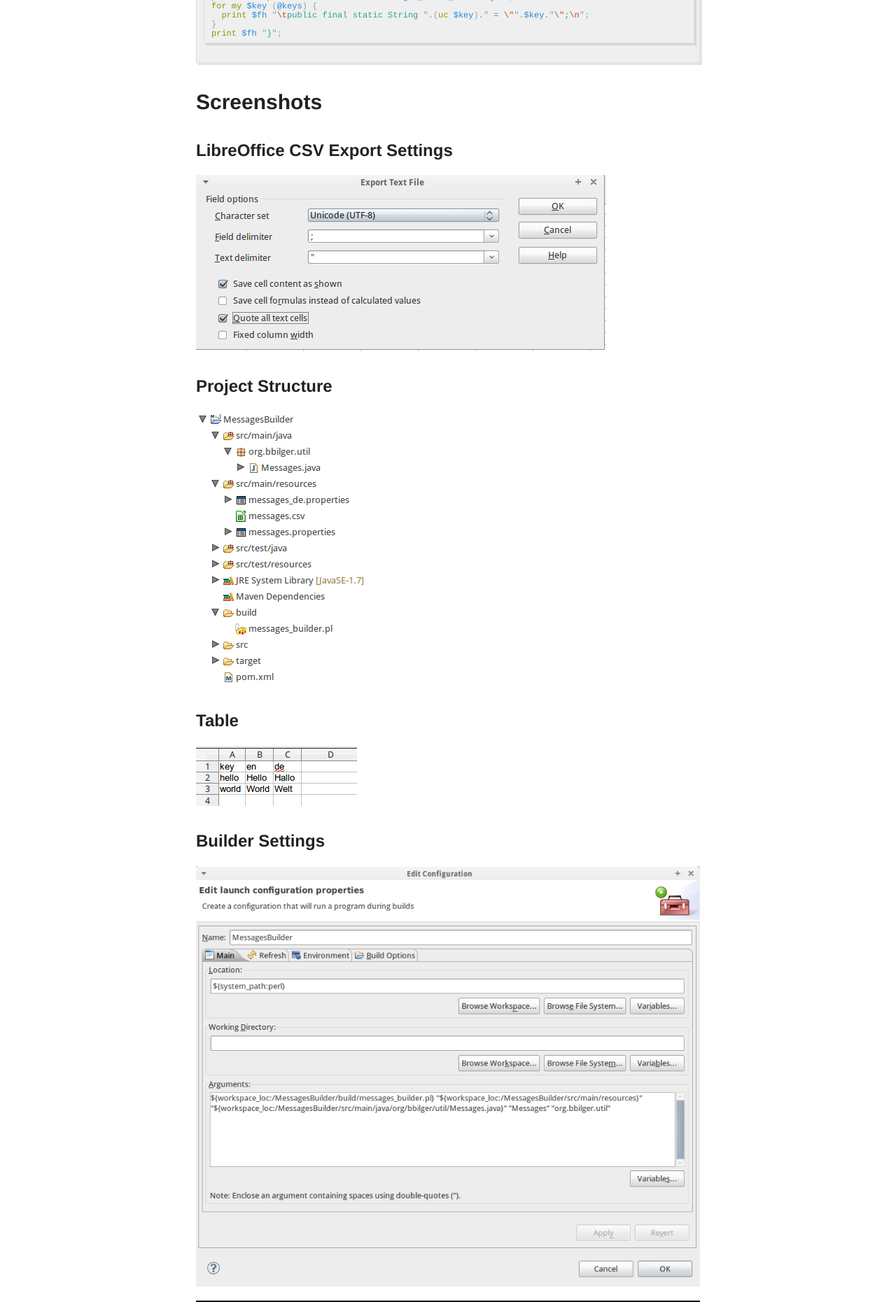
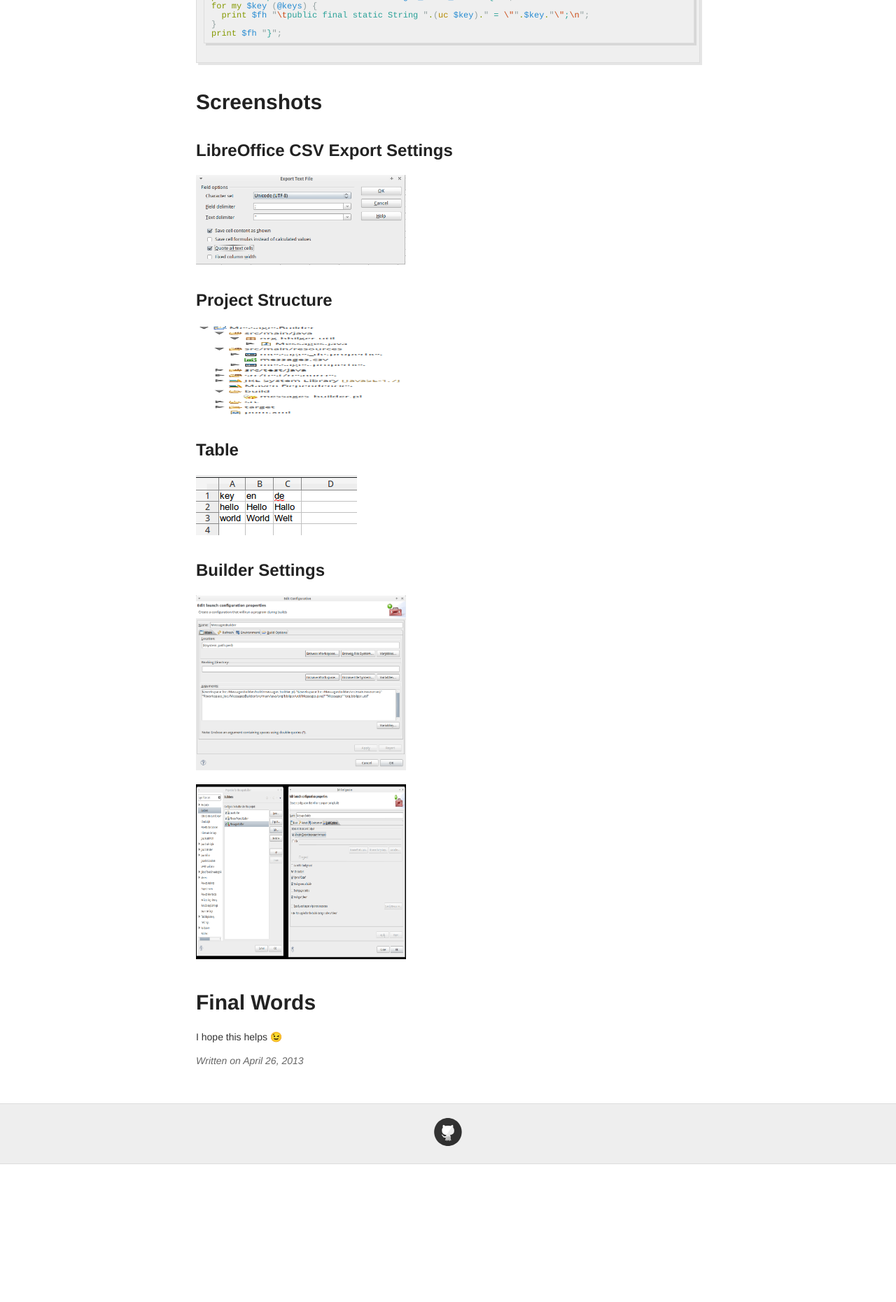
Before and after one commit to bbilger/yabapal, a Jekyll site: the page built from _posts/2013-04-26-generate-messages-properties-and-messages_xx-properties-from-csv.md, in a window 1280 px wide. Shown: the part 3872-5733 px from the top of the page at 70% size. Built offline with Jekyll 4.4.1, drawn with Linux system fonts in a browser that asks for light colours; after the commit the page ends 5536 px from its top, so only the background shows below that.

Commit message:
fix image sizes

```diff
--- a/_posts/2013-04-26-generate-messages-properties-and-messages_xx-properties-from-csv.md
+++ b/_posts/2013-04-26-generate-messages-properties-and-messages_xx-properties-from-csv.md
@@ -39,7 +39,7 @@ To make sure that we are on the same page, here's an example:
 
 ##### messages.csv
 
-![table]({{ site.baseurl }}/images/posts/2013/04/table.png)
+[<img width="230" height="86" alt="table" src="{{ site.baseurl }}/images/posts/2013/04/table.png"/>]({{ site.baseurl }}/images/posts/2013/04/table.png)
 
 or rather
 
@@ -197,21 +197,21 @@ print $fh "}";
 
 ## LibreOffice CSV Export Settings
 
-![libre office csv export]({{ site.baseurl }}/images/posts/2013/04/libre_office_csv_export.png)
+[<img width="300" height="129" alt="Libre Office CSV Export" src="{{ site.baseurl }}/images/posts/2013/04/libre_office_csv_export.png"/>]({{ site.baseurl }}/images/posts/2013/04/libre_office_csv_export.png)
 
 ## Project Structure
 
-![project structure]({{ site.baseurl }}/images/posts/2013/04/project_structure.png)
+[<img width="300" height="129" alt="project structure" src="{{ site.baseurl }}/images/posts/2013/04/project_structure.png"/>]({{ site.baseurl }}/images/posts/2013/04/project_structure.png)
 
 ## Table
 
-![table]({{ site.baseurl }}/images/posts/2013/04/table.png)
+[<img width="230" height="86" alt="table" src="{{ site.baseurl }}/images/posts/2013/04/table.png"/>]({{ site.baseurl }}/images/posts/2013/04/table.png)
 
 ## Builder Settings
 
-![Eclipse builder settings 2]({{ site.baseurl }}/images/posts/2013/04/eclipse_builder_settings_2.png)
+[<img width="300" height="250" alt="Eclipse builder settings 2" src="{{ site.baseurl }}/images/posts/2013/04/eclipse_builder_settings_2.png"/>]({{ site.baseurl }}/images/posts/2013/04/eclipse_builder_settings_2.png)
 
-![Eclipse builder settings]({{ site.baseurl }}/images/posts/2013/04/eclipse_builder_settings.png)
+[<img width="300" height="250" alt="Eclipse builder settings" src="{{ site.baseurl }}/images/posts/2013/04/eclipse_builder_settings.png"/>]({{ site.baseurl }}/images/posts/2013/04/eclipse_builder_settings.png)
 
 # Final Words
 
```
Also changed, not shown: _posts/2013-06-09-generic-ssh-remote-for-android-ssh-widgets-for-android.md (+6 -6 lines).
